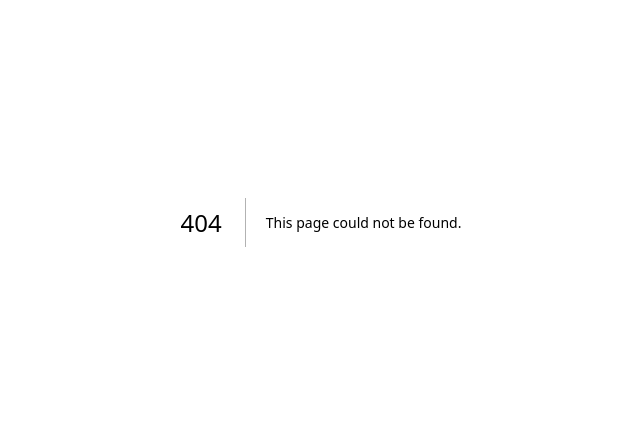
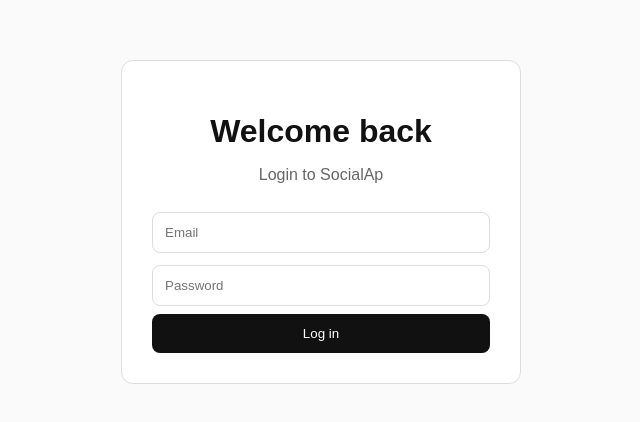
Before and after one commit to lasanfree8-art/socialAp, a Next.js app: page /login in a window 1280 px wide. Before the commit this address had no page. Shown: the part 178-600 px from the top of the page, without its empty margins (319-959 px from the left). Built offline with nearby package versions, Linux system fonts and the light colour scheme; no server answers.

Commit message:
Create page.tsx

```diff
--- /dev/null
+++ b/app/login/page.tsx
@@ -0,0 +1,131 @@
+"use client";
+
+import { FormEvent, useState } from "react";
+import { supabase } from "../../lib/supabase";
+import { useRouter } from "next/navigation";
+
+export default function LoginPage() {
+  const router = useRouter();
+
+  const [email, setEmail] = useState("");
+  const [password, setPassword] = useState("");
+  const [message, setMessage] = useState("");
+  const [loading, setLoading] = useState(false);
+
+  async function handleLogin(e: FormEvent<HTMLFormElement>) {
+    e.preventDefault();
+
+    setLoading(true);
+    setMessage("");
+
+    const { data, error } = await supabase.auth.signInWithPassword({
+      email,
+      password,
+    });
+
+    setLoading(false);
+
+    if (error) {
+      setMessage(error.message);
+      return;
+    }
+
+    if (!data.user?.email_confirmed_at) {
+      await supabase.auth.signOut();
+      setMessage("Please verify your email before logging in.");
+      return;
+    }
+
+    router.push("/");
+  }
+
+  return (
+    <main
+      style={{
+        minHeight: "100vh",
+        display: "flex",
+        alignItems: "center",
+        justifyContent: "center",
+        padding: "20px",
+        background: "#fafafa",
+      }}
+    >
+      <div
+        style={{
+          width: "100%",
+          maxWidth: "400px",
+          background: "#fff",
+          padding: "30px",
+          border: "1px solid #ddd",
+          borderRadius: "12px",
+        }}
+      >
+        <h1 style={{ textAlign: "center", marginBottom: "8px" }}>
+          Welcome back
+        </h1>
+
+        <p style={{ textAlign: "center", color: "#666" }}>
+          Login to SocialAp
+        </p>
+
+        <form onSubmit={handleLogin}>
+          <input
+            type="email"
+            placeholder="Email"
+            value={email}
+            onChange={(e) => setEmail(e.target.value)}
+            required
+            style={inputStyle}
+          />
+
+          <input
+            type="password"
+            placeholder="Password"
+            value={password}
+            onChange={(e) => setPassword(e.target.value)}
+            required
+            style={inputStyle}
+          />
+
+          <button
+            type="submit"
+            disabled={loading}
+            style={{
+              width: "100%",
+              padding: "12px",
+              border: "none",
+              borderRadius: "8px",
+              background: "#111",
+              color: "#fff",
+              cursor: "pointer",
+              marginTop: "8px",
+            }}
+          >
+            {loading ? "Logging in..." : "Log in"}
+          </button>
+        </form>
+
+        {message && (
+          <p
+            style={{
+              marginTop: "15px",
+              textAlign: "center",
+              color: "#d00",
+            }}
+          >
+            {message}
+          </p>
+        )}
+      </div>
+    </main>
+  );
+}
+
+const inputStyle = {
+  width: "100%",
+  padding: "12px",
+  marginTop: "12px",
+  border: "1px solid #ddd",
+  borderRadius: "8px",
+  outline: "none",
+};
```
